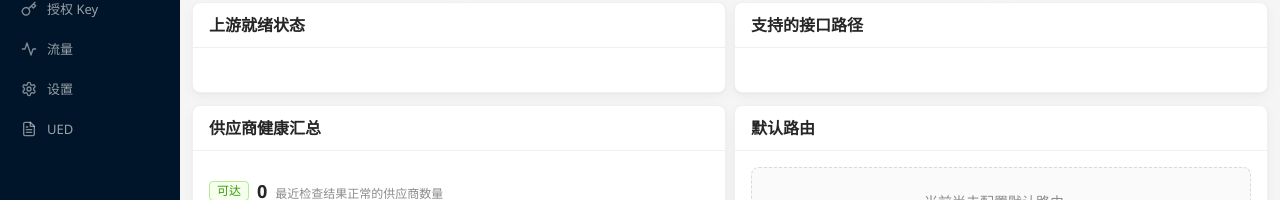
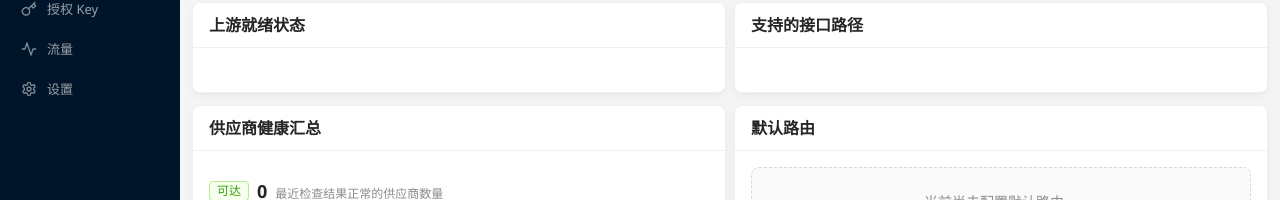
Before and after one commit to issueye/icoo_assistant, a Vue app in the folder icoo_proxy/frontend/: page / in a window 1280 px wide. Shown: the part 206-406 px from the top of the page. Built offline with nearby package versions, Linux system fonts and the light colour scheme.

Commit message:
refactor(frontend): 移除未使用的UED菜单项和默认图标
清理前端导航菜单中未使用的UED项及其对应的默认图标注释

```diff
--- a/icoo_proxy/frontend/src/App.vue
+++ b/icoo_proxy/frontend/src/App.vue
@@ -39,7 +39,7 @@
               <svg v-else-if="item.icon === 'key'" xmlns="http://www.w3.org/2000/svg" width="16" height="16" viewBox="0 0 24 24" fill="none" stroke="currentColor" stroke-width="2" stroke-linecap="round" stroke-linejoin="round"><path d="m21 2-2 2m-7.61 7.61a5.5 5.5 0 1 1-7.778 7.778 5.5 5.5 0 0 1 7.777-7.777zm0 0L15.5 7.5m0 0 3 3L22 7l-3-3m-3.5 3.5L19 4"/></svg>
               <svg v-else-if="item.icon === 'traffic'" xmlns="http://www.w3.org/2000/svg" width="16" height="16" viewBox="0 0 24 24" fill="none" stroke="currentColor" stroke-width="2" stroke-linecap="round" stroke-linejoin="round"><polyline points="22 12 18 12 15 21 9 3 6 12 2 12"/></svg>
               <svg v-else-if="item.icon === 'settings'" xmlns="http://www.w3.org/2000/svg" width="16" height="16" viewBox="0 0 24 24" fill="none" stroke="currentColor" stroke-width="2" stroke-linecap="round" stroke-linejoin="round"><path d="M12.22 2h-.44a2 2 0 0 0-2 2v.18a2 2 0 0 1-1 1.73l-.43.25a2 2 0 0 1-2 0l-.15-.08a2 2 0 0 0-2.73.73l-.22.38a2 2 0 0 0 .73 2.73l.15.1a2 2 0 0 1 1 1.72v.51a2 2 0 0 1-1 1.74l-.15.09a2 2 0 0 0-.73 2.73l.22.38a2 2 0 0 0 2.73.73l.15-.08a2 2 0 0 1 2 0l.43.25a2 2 0 0 1 1 1.73V20a2 2 0 0 0 2 2h.44a2 2 0 0 0 2-2v-.18a2 2 0 0 1 1-1.73l.43-.25a2 2 0 0 1 2 0l.15.08a2 2 0 0 0 2.73-.73l.22-.39a2 2 0 0 0-.73-2.73l-.15-.08a2 2 0 0 1-1-1.74v-.5a2 2 0 0 1 1-1.74l.15-.09a2 2 0 0 0 .73-2.73l-.22-.38a2 2 0 0 0-2.73-.73l-.15.08a2 2 0 0 1-2 0l-.43-.25a2 2 0 0 1-1-1.73V4a2 2 0 0 0-2-2z"/><circle cx="12" cy="12" r="3"/></svg>
-              <svg v-else xmlns="http://www.w3.org/2000/svg" width="16" height="16" viewBox="0 0 24 24" fill="none" stroke="currentColor" stroke-width="2" stroke-linecap="round" stroke-linejoin="round"><path d="M14 2H6a2 2 0 0 0-2 2v16a2 2 0 0 0 2 2h12a2 2 0 0 0 2-2V8Z"/><path d="M14 2v6h6"/><path d="M16 13H8"/><path d="M16 17H8"/><path d="M10 9H8"/></svg>
+              <!-- <svg v-else xmlns="http://www.w3.org/2000/svg" width="16" height="16" viewBox="0 0 24 24" fill="none" stroke="currentColor" stroke-width="2" stroke-linecap="round" stroke-linejoin="round"><path d="M14 2H6a2 2 0 0 0-2 2v16a2 2 0 0 0 2 2h12a2 2 0 0 0 2-2V8Z"/><path d="M14 2v6h6"/><path d="M16 13H8"/><path d="M16 17H8"/><path d="M10 9H8"/></svg> -->
             </span>
             <span class="app-nav-text">{{ item.label }}</span>
           </RouterLink>
@@ -85,7 +85,7 @@ const navItems = computed(() => [
   { to: "/auth-keys", label: "授权 Key", icon: "key" },
   { to: "/traffic", label: "流量", icon: "traffic" },
   { to: "/settings", label: "设置", icon: "settings" },
-  { to: "/ued", label: "UED", icon: "doc" },
+  // { to: "/ued", label: "UED", icon: "doc" },
 ]);
 
 const currentTitle = computed(() => {
```
